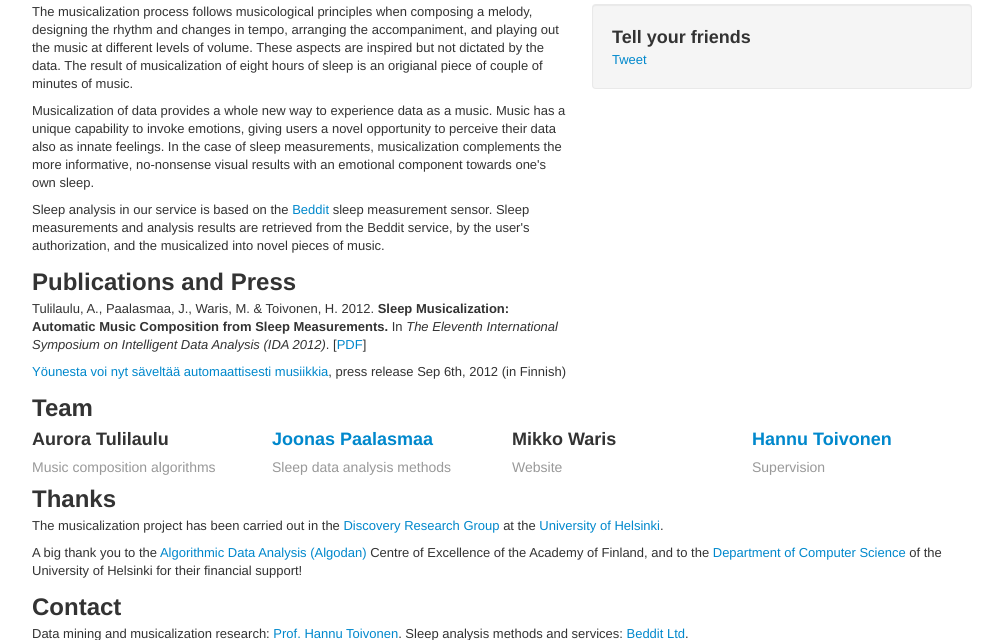
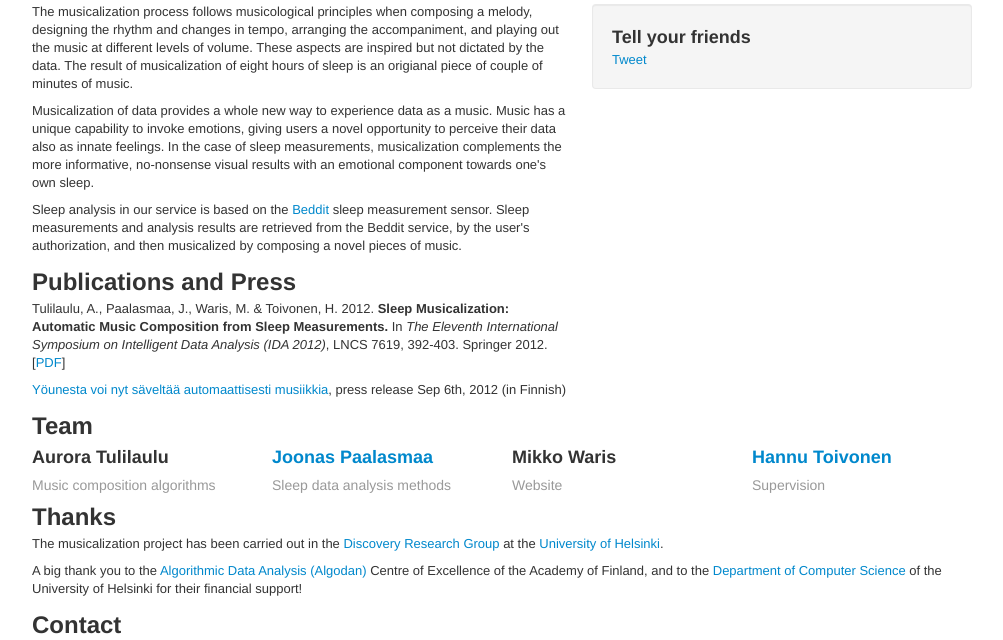
Before and after one commit to jpaalasm/sleep-musicalization-web, a Django app: template webapp/templates/dreamsapp/home.html in a window 1280 px wide. Shown: the part 515-1155 px from the top of the page, without its empty margins (138-1141 px from the left). Run offline with Django 3.2, Linux system fonts and the light colour scheme; the template is opened without the code that fills it, so the values that code supplies are empty; some libraries are stand-ins or nearby versions.

Commit message:
Update webapp/templates/dreamsapp/home.html
added publications details, corrected a typo

```diff
--- a/webapp/templates/dreamsapp/home.html
+++ b/webapp/templates/dreamsapp/home.html
@@ -55,7 +55,7 @@
 			<p>
 			Sleep analysis in our service is based on the <a href="http://beddit.com">Beddit</a> sleep measurement sensor.
 			Sleep measurements and analysis results are retrieved from the Beddit service, by the user's authorization,
-			and the musicalized into novel pieces of music.
+			and then musicalized by composing a novel pieces of music.
 			</p>
 
 			<h2>
@@ -64,7 +64,8 @@
 
 			<p>Tulilaulu, A., Paalasmaa, J., Waris, M. &amp; Toivonen, H. 2012.
 			<b>Sleep Musicalization: Automatic Music Composition from Sleep Measurements.</b>
-			In <span style="font-style:italic;">The Eleventh International Symposium on Intelligent Data Analysis (IDA 2012)</span>.
+			In <span style="font-style:italic;">The Eleventh International Symposium on Intelligent Data Analysis (IDA 2012)</span>,
+			LNCS 7619, 392-403. Springer 2012.
 			[<a href="http://www.cs.helsinki.fi/u/htoivone/pubs/sleepmusicalization_ida_2012.pdf">PDF</a>]
 			</p>
 
```
